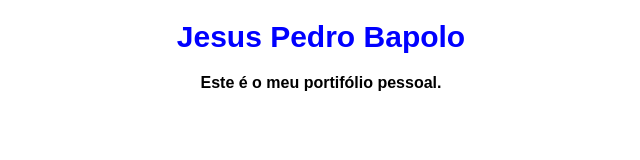
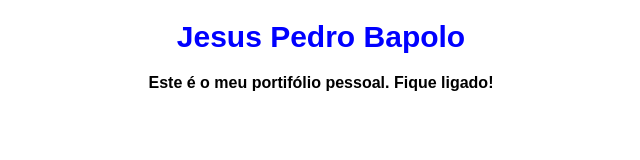
Before and after one commit to JpbProf7c7on4l/portfolio, a plain HTML site: page index.html in a window 1280 px wide. Shown: the whole page, without its empty margins (319-959 px from the left). Drawn offline with Linux system fonts and the light colour scheme.

Commit message:
add fique ligado

```diff
--- a/index.html
+++ b/index.html
@@ -19,6 +19,6 @@
     <body>
         <h1>Jesus Pedro Bapolo</h1>
 
-        <p>Este é o meu portifólio pessoal.</p>
+        <p>Este é o meu portifólio pessoal. Fique ligado!</p>
     </body>
 </html>
```
